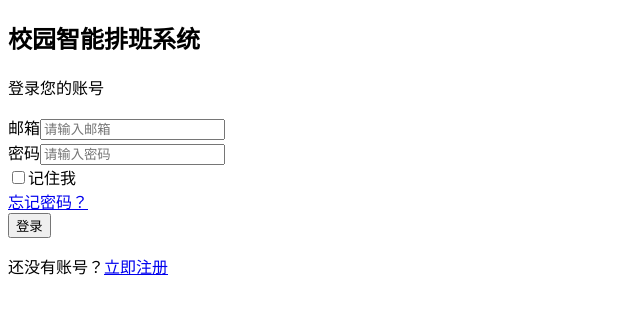
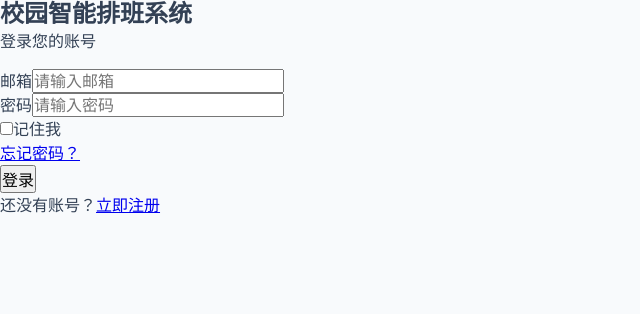
Before and after one commit to Jialearthur/Campus-intelligent-scheduling-and-notification-system, a React app in the folder campus-scheduling-system/frontend/: page /login in a window 1280 px wide. Shown: the top 314 px of the page, without its empty margins (0-640 px from the left). Built offline with nearby package versions, Linux system fonts and the light colour scheme; the HTML template or start-up script is replaced by a standard one.

Commit message:
feat: 校园智能排班通知系统PRD
Co-authored-by: traeagent <traeagent@users.noreply.github.com>

```diff
--- /dev/null
+++ b/campus-scheduling-system/frontend/src/global.css
@@ -0,0 +1,54 @@
+* {
+  margin: 0;
+  padding: 0;
+  box-sizing: border-box;
+}
+
+html {
+  font-size: 16px;
+  -webkit-text-size-adjust: 100%;
+}
+
+body {
+  font-family: -apple-system, BlinkMacSystemFont, 'Segoe UI', 'Roboto', 'Oxygen',
+    'Ubuntu', 'Cantarell', 'Fira Sans', 'Droid Sans', 'Helvetica Neue',
+    sans-serif;
+  -webkit-font-smoothing: antialiased;
+  -moz-osx-font-smoothing: grayscale;
+  background-color: #f8fafc;
+  color: #334155;
+  line-height: 1.5;
+}
+
+#root {
+  min-height: 100vh;
+}
+
+h1, h2, h3, h4, h5, h6 {
+  font-weight: 600;
+  line-height: 1.2;
+}
+
+h1 { font-size: 2rem; }
+h2 { font-size: 1.5rem; }
+h3 { font-size: 1.25rem; }
+h4 { font-size: 1.125rem; }
+
+p {
+  margin-bottom: 1rem;
+}
+
+button {
+  font-family: inherit;
+  font-size: inherit;
+}
+
+input, select, textarea {
+  font-family: inherit;
+  font-size: inherit;
+}
+
+img {
+  max-width: 100%;
+  height: auto;
+}
--- a/campus-scheduling-system/frontend/src/main.jsx
+++ b/campus-scheduling-system/frontend/src/main.jsx
@@ -1,5 +1,6 @@
 import React from 'react';
 import ReactDOM from 'react-dom/client';
+import './global.css';
 import App from './App.jsx';
 import { AuthProvider } from './context/AuthContext.jsx';
 
```
